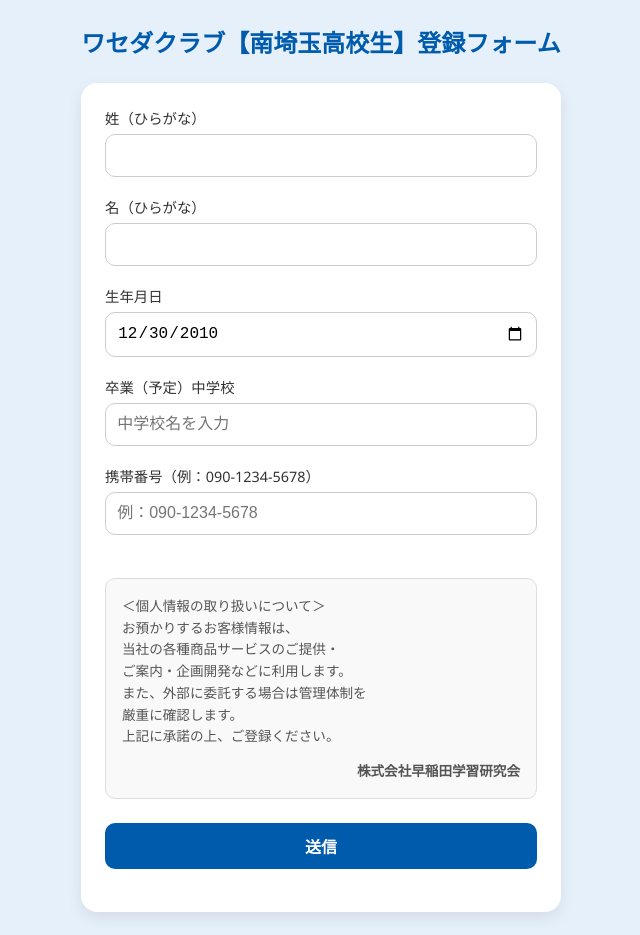
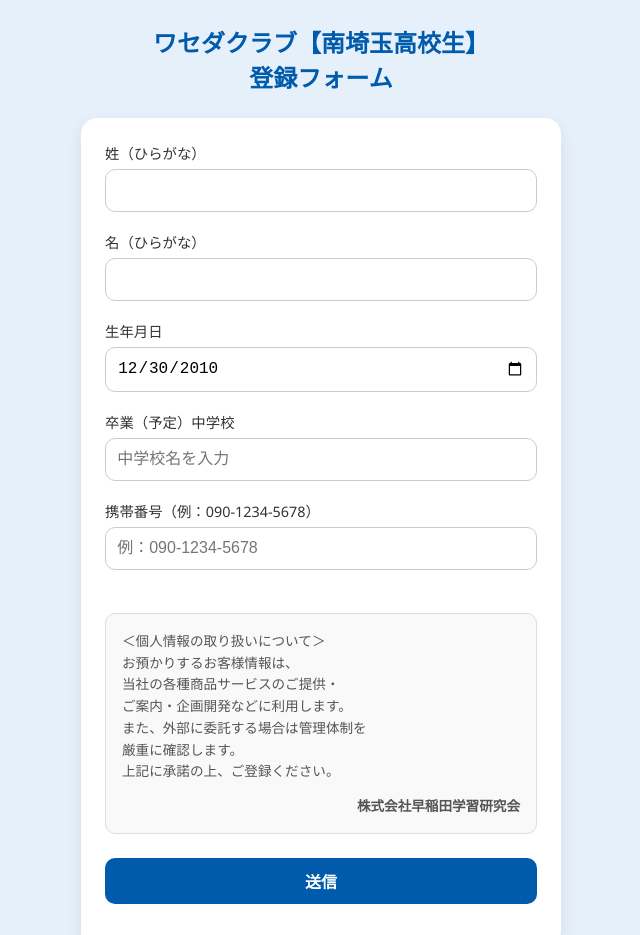
Before and after one commit to wasedazemi-sys-administrator/user-info-south-saitama, a plain HTML site: page index.html in a window 1280 px wide. Shown: the top 935 px of the page, without its empty margins (319-959 px from the left). Drawn offline with Linux system fonts and the light colour scheme.

Commit message:
Update index.html

```diff
--- a/index.html
+++ b/index.html
@@ -95,7 +95,7 @@
 </head>
 
 <body>
-<h2>ワセダクラブ【南埼玉高校生】登録フォーム</h2>
+<h2>ワセダクラブ【南埼玉高校生】<br>登録フォーム</h2>
 
 <form id="liffForm">
 
```
